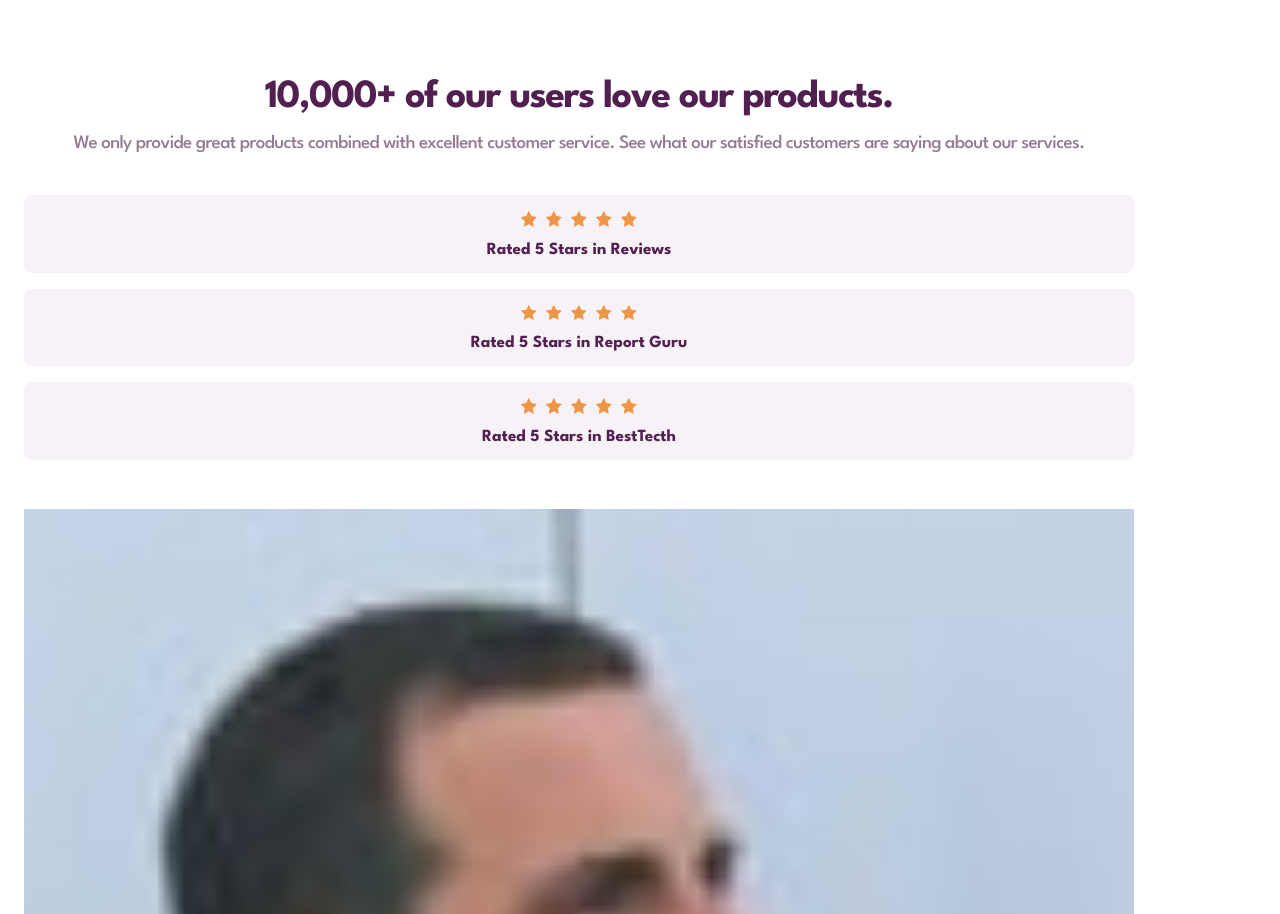
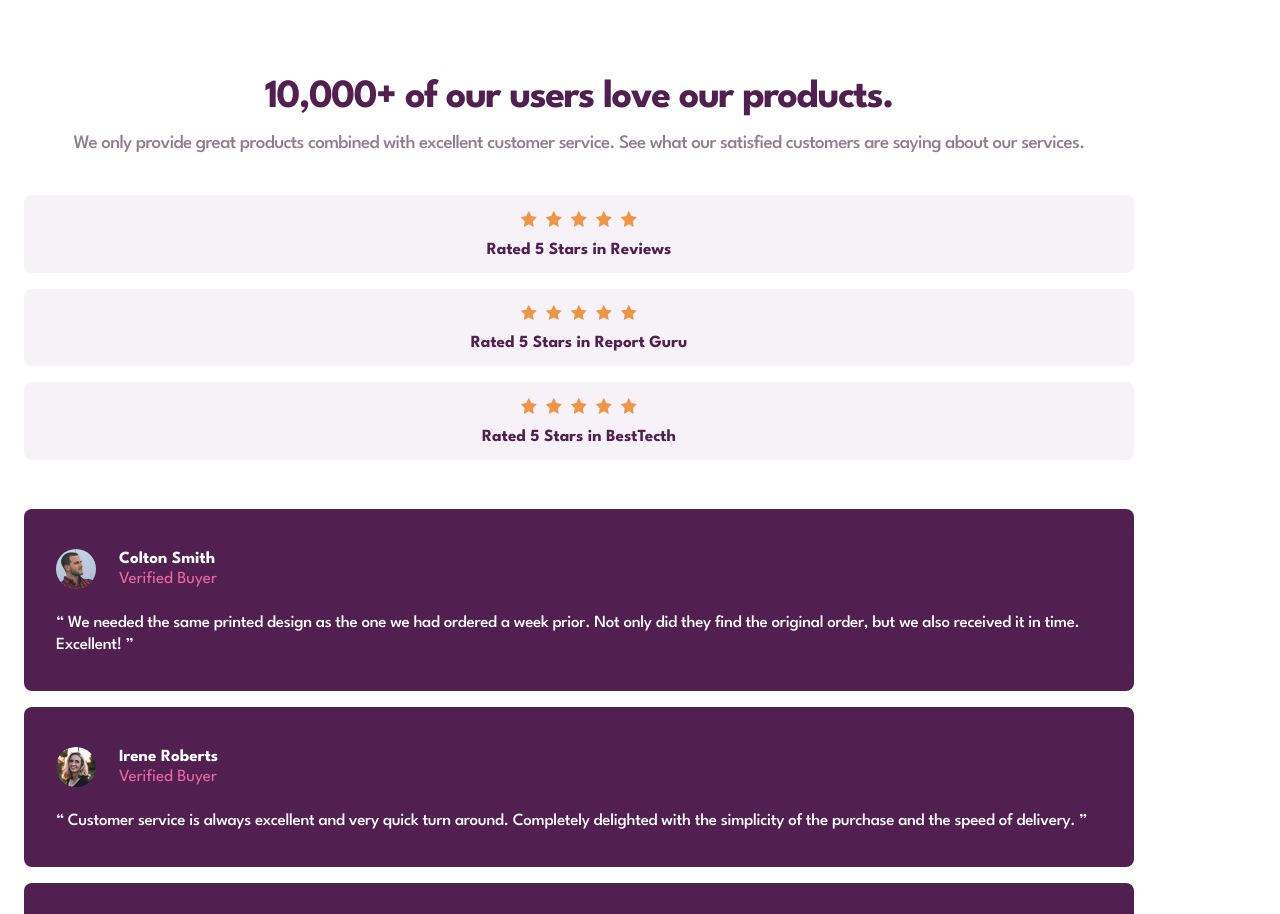
Before and after one commit to miguelzaga/social-proof-section, a React (Vite) app: page / in a window 1280 px wide. Shown: the top 914 px of the page. Built offline with nearby package versions, Linux system fonts and the light colour scheme.

Commit message:
style reviews

```diff
--- a/src/App.js
+++ b/src/App.js
@@ -1,6 +1,8 @@
 import { useState } from "react";
 import Stars from "./components/Stars.js";
 import ColtonImg from "/src/images/image-colton.jpg";
+import IreneImg from "/src/images/image-irene.jpg";
+import AnneImg from "/src/images/image-anne.jpg";
 
 function App() {
   var ratingAuthors = ["Reviews", "Report Guru", "BestTecth"];
@@ -15,13 +17,13 @@ function App() {
       name: "Irene Roberts",
       content:
         "Customer service is always excellent and very quick turn around. Completely delighted with the simplicity of the purchase and the speed of delivery.",
-      img: ColtonImg,
+      img: IreneImg,
     },
     {
       name: "Anne Wallace",
       content:
         "Put an order with this company and can only praise them for the very high standard. Will definitely use them again and recommend them to everyone!",
-      img: ColtonImg,
+      img: AnneImg,
     },
   ];
 
@@ -42,7 +44,7 @@ function App() {
           return (
             <li key={`author-${i}`} className="section__rating">
               <Stars />
-              {`Rated 5 Stars in ${author}`}
+              <h2>{`Rated 5 Stars in ${author}`}</h2>
             </li>
           );
         })}
@@ -52,13 +54,17 @@ function App() {
           return (
             <li key={`review-${i}`} className="section__review">
               <div className="section__review-profile">
-                <img className="section__review-img" alt="" src={review.img} />
+                <img
+                  className="section__review-img"
+                  alt={`Profile picture of ${review.name}`}
+                  src={review.img}
+                />
                 <div className="section__review-info">
-                  <b className="section__review-name">{review.name}</b>
+                  <h2 className="section__review-name">{review.name}</h2>
                   <p className="section__review-verified">Verified Buyer</p>
                 </div>
               </div>
-              <p className="section__review-content">{review.content}</p>
+              <p className="section__review-content">“ {review.content} ”</p>
             </li>
           );
         })}
--- a/src/scss/05-components/_section.scss
+++ b/src/scss/05-components/_section.scss
@@ -27,6 +27,9 @@
   }
 
   &__ratings {
+    display: flex;
+    flex-flow: column nowrap;
+    gap: 16px;
     margin-bottom: 49px;
     font-weight: 700;
     font-size: rem(17px);
@@ -39,7 +42,6 @@
     border-radius: 8px;
     text-align: center;
     padding: 16px 0 15px;
-    margin: 16px 0;
 
     &-stars {
       display: flex;
@@ -52,4 +54,46 @@
       max-width: 16.5px;
     }
   }
+
+  &__reviews {
+    display: flex;
+    flex-flow: column nowrap;
+    gap: 16px;
+    color: white;
+  }
+
+  &__review {
+    background-color: $very-dark-magenta;
+    border-radius: 8px;
+    padding: 40px 32px 35px;
+    font-size: rem(17px);
+
+    &-profile {
+      display: flex;
+      align-items: center;
+      gap: 23px;
+      margin-bottom: 23px;
+      line-height: 16px;
+    }
+
+    &-img {
+      max-width: 40px;
+      border-radius: 100%;
+    }
+
+    &-name {
+      font-weight: 700;
+      margin-bottom: 4px;
+    }
+
+    &-verified {
+      color: $soft-pink;
+    }
+
+    &-content {
+      font-weight: 500;
+      line-height: 22px;
+      letter-spacing: rem(-0.303571px);
+    }
+  }
 }
```
